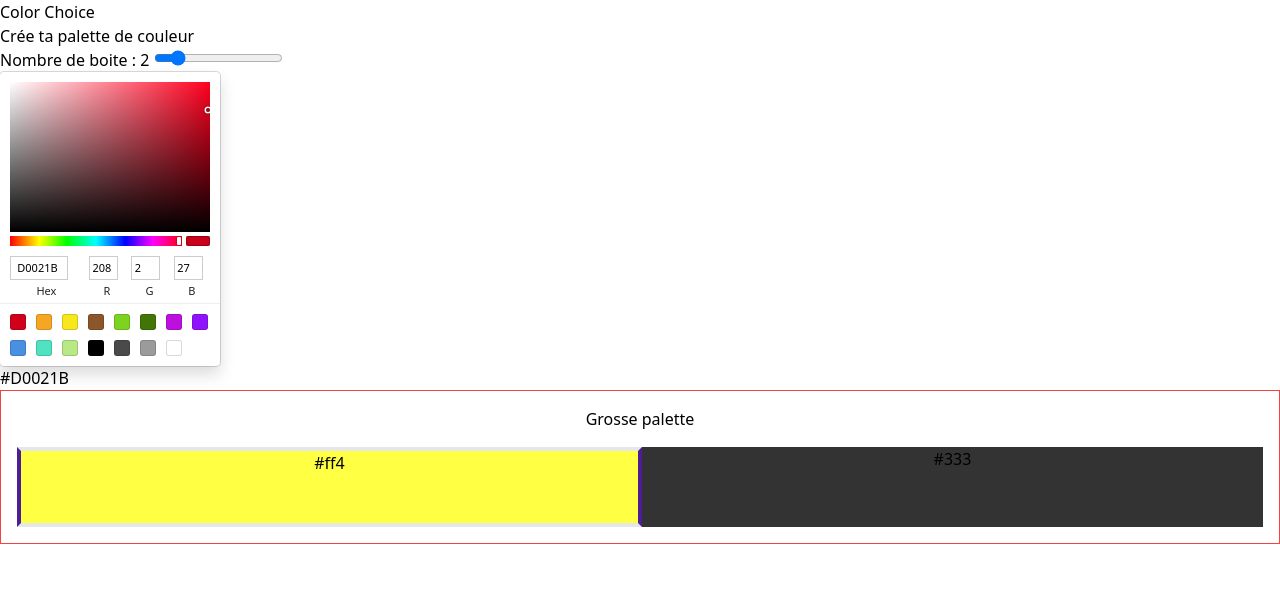
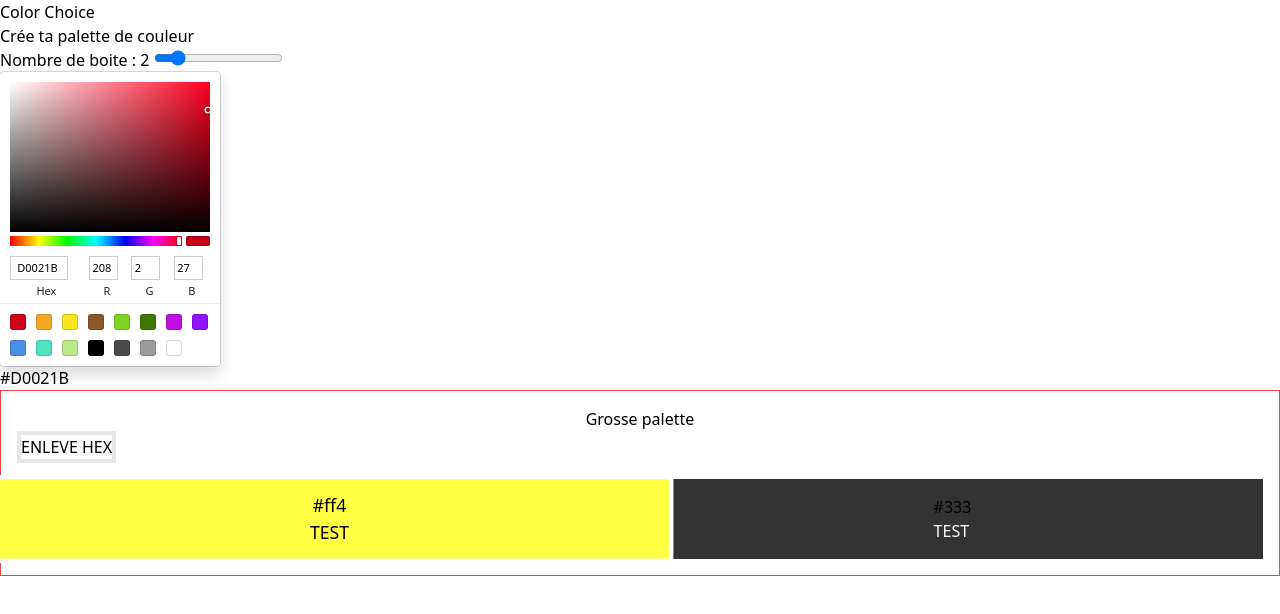
Before and after one commit to RaphGenius/Create-your-color-palette, a React (Create React App) app: page / in a window 1280 px wide. Shown: the top 614 px of the page. Built offline with nearby package versions, Linux system fonts and the light colour scheme.

Commit message:
Le texte s affiche en noir ou blanc en fonction de l arriere plan, possibilite de cacher les hex dans les boites

```diff
--- a/package.json
+++ b/package.json
@@ -10,6 +10,7 @@
     "react-color": "^2.19.3",
     "react-dom": "^18.2.0",
     "react-scripts": "5.0.1",
+    "tinycolor2": "^1.5.2",
     "web-vitals": "^2.1.4"
   },
   "scripts": {
--- a/src/components/ColorChooser.jsx
+++ b/src/components/ColorChooser.jsx
@@ -4,6 +4,7 @@ import { useStateContext } from "../contexts/ContextProvider";
 const ColorChooser = () => {
   const { currentColor, setCurrentColor, changeColorBox, isFocused } =
     useStateContext();
+
   const handleChangeComplete = (color) => {
     setCurrentColor(color.hex);
 
--- a/src/components/NumberOfPalette.jsx
+++ b/src/components/NumberOfPalette.jsx
@@ -2,7 +2,12 @@ import React from "react";
 import { useStateContext } from "../contexts/ContextProvider";
 
 const NumberOfPalette = () => {
-  const { count, setCount } = useStateContext();
+  const { count, setCount, isFocused, setIsFocused } = useStateContext();
+  const showPalette = (e) => {
+    setCount(parseInt(e.target.value));
+    //Mettre le focus sur la dernière palette
+    // if (count < isFocused) setIsFocused(count);
+  };
 
   return (
     <div>
@@ -14,7 +19,7 @@ const NumberOfPalette = () => {
         type="range"
         defaultValue={count}
         onChange={(e) => {
-          setCount(e.target.value);
+          showPalette(e);
         }}
       ></input>
     </div>
--- a/src/components/ShowBigPalette.jsx
+++ b/src/components/ShowBigPalette.jsx
@@ -1,16 +1,20 @@
-import React from "react";
+import React, { useState } from "react";
 import ShowLittlePalette from "./ShowLittlePalette";
 import { useStateContext } from "../contexts/ContextProvider";
 
 const ShowBigPalette = () => {
   const { count, allBoxes } = useStateContext();
+  const [showHex, setShowHex] = useState(true);
 
   return (
     <div className=" border border-red-500 p-4">
       <h3 className="text-center">Grosse palette</h3>
+      <button onClick={() => setShowHex((prev) => !prev)} className="border-4">
+        ENLEVE HEX
+      </button>
       <div className="flex">
         {allBoxes.slice(0, count).map((item) => (
-          <ShowLittlePalette key={item.index} item={item} />
+          <ShowLittlePalette key={item.index} item={item} showHex={showHex} />
         ))}
       </div>
     </div>
--- a/src/components/ShowLittlePalette.jsx
+++ b/src/components/ShowLittlePalette.jsx
@@ -1,30 +1,45 @@
 import React from "react";
+import tinycolor from "tinycolor2";
 import { useStateContext } from "../contexts/ContextProvider";
 
-const ShowLittlePalette = ({ item }) => {
-  const {
-    setCurrentColor,
-    currentColor,
-    allBoxes,
-    setAllBoxes,
-    isFocused,
-    setIsFocused,
-  } = useStateContext();
+const ShowLittlePalette = ({ item, showHex }) => {
+  const { setCurrentColor, allBoxes, isFocused, setIsFocused } =
+    useStateContext();
 
   const getFocused = () => {
+    setCurrentColor(allBoxes[item.index].background);
+    if (isFocused === item.index) {
+      setIsFocused(undefined);
+      return;
+    }
     setIsFocused(item.index);
-    setCurrentColor(allBoxes[item.index].background);
+  };
+
+  const getBrightness = (color) => {
+    const getBrightnessColor = tinycolor(color);
+
+    if (getBrightnessColor.getBrightness() > 125) {
+      return "black";
+    } else {
+      return "white";
+    }
   };
 
   return (
     <div
       style={{ background: allBoxes[item.index].background }}
-      className={`mt-4 cursor-pointer h-20 w-full flex justify-center items-cente ${
-        isFocused === item.index ? " borerlx border-x-violet-900 border-4" : ""
+      className={`mt-4 cursor-pointer h-20 w-full flex justify-center items-center transition-all  ${
+        isFocused === item.index ? "  border-white border-4 scale-110  " : ""
       } `}
       onClick={() => getFocused()}
     >
-      <p className="text-center "> {allBoxes[item.index].background}</p>
+      {showHex && (
+        <div>
+          <p className="text-center "> {allBoxes[item.index].background}</p>
+
+          <p style={{ color: getBrightness(item.background) }}> TEST</p>
+        </div>
+      )}
     </div>
   );
 };
```
Also changed, not shown: 2 other files (tests, documents, lock files or other folders).
